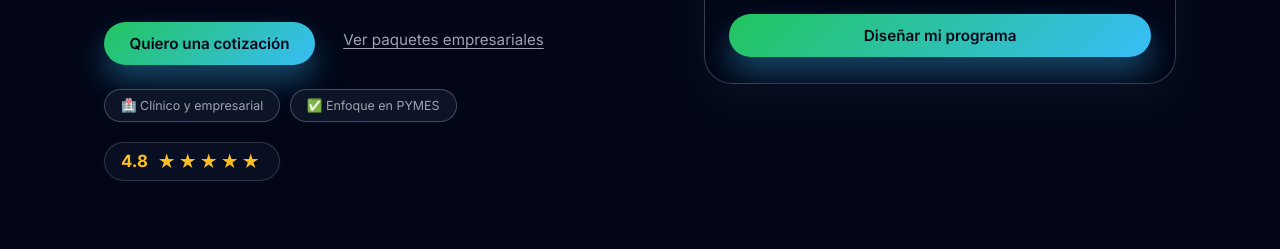
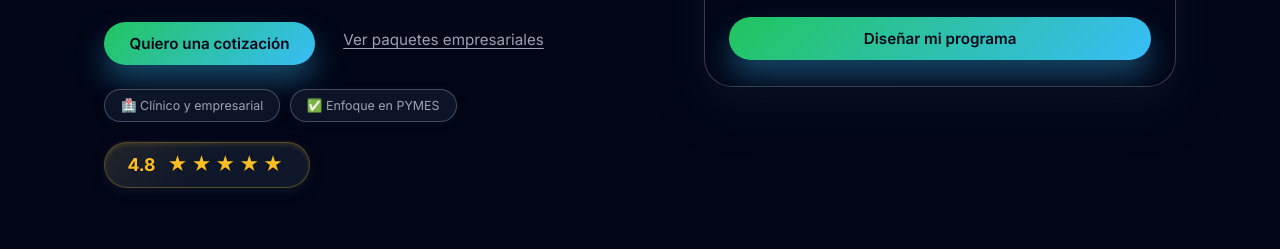
Before and after one commit to auradigitaldesing-glitch/Rxlab, a website: page index.html in a window 1280 px wide. Shown: the part 551-800 px from the top of the page. Drawn offline with Linux system fonts and the light colour scheme.

Commit message:
Design: Mejorar estilo del rating con fondo oscuro, borde dorado y efecto emboss

```diff
--- a/index.html
+++ b/index.html
@@ -142,26 +142,45 @@
     .hero-rating{
       display:flex;
       align-items:center;
-      gap:.6rem;
-      padding:.6rem 1rem;
-      background:rgba(15,23,42,.6);
+      justify-content:center;
+      gap:.75rem;
+      padding:.75rem 1.4rem;
+      background:var(--card);
       border-radius:999px;
-      border:1px solid rgba(148,163,184,.25);
+      border:1px solid rgba(251,191,36,.3);
       width:fit-content;
-      backdrop-filter:blur(8px);
-      box-shadow:0 2px 8px rgba(15,23,42,.3)
+      box-shadow:
+        0 4px 12px rgba(15,23,42,.8),
+        0 2px 4px rgba(251,191,36,.15) inset,
+        0 -1px 2px rgba(251,191,36,.1);
+      position:relative;
+      overflow:hidden
+    }
+    .hero-rating::before{
+      content:"";
+      position:absolute;
+      inset:0;
+      background:linear-gradient(135deg, rgba(251,191,36,.08) 0%, transparent 50%);
+      pointer-events:none;
+      border-radius:999px
     }
     .hero-rating-score{
       font-weight:700;
-      font-size:1.05rem;
+      font-size:1.1rem;
       color:#fbbf24;
-      line-height:1
+      line-height:1;
+      position:relative;
+      z-index:1;
+      text-shadow:0 1px 2px rgba(0,0,0,.3)
     }
     .hero-rating-stars{
-      font-size:1.1rem;
+      font-size:1.2rem;
       color:#fbbf24;
-      letter-spacing:.15em;
-      line-height:1
+      letter-spacing:.2em;
+      line-height:1;
+      position:relative;
+      z-index:1;
+      filter:drop-shadow(0 1px 2px rgba(0,0,0,.2))
     }
 
     /* HERO CARD */
```
